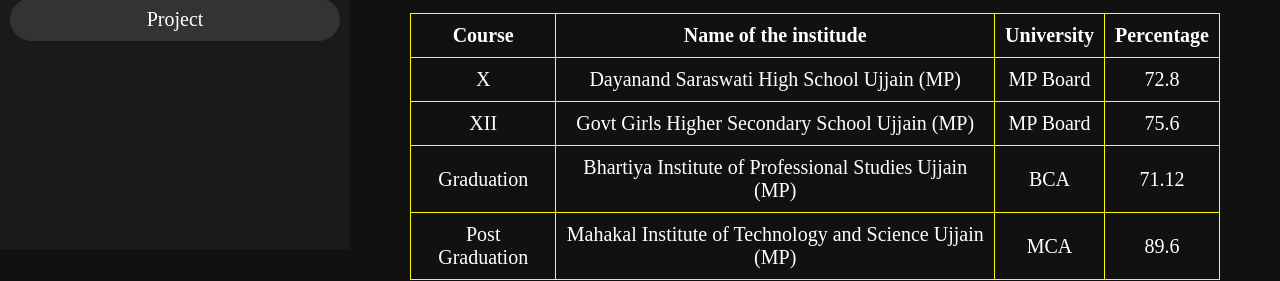
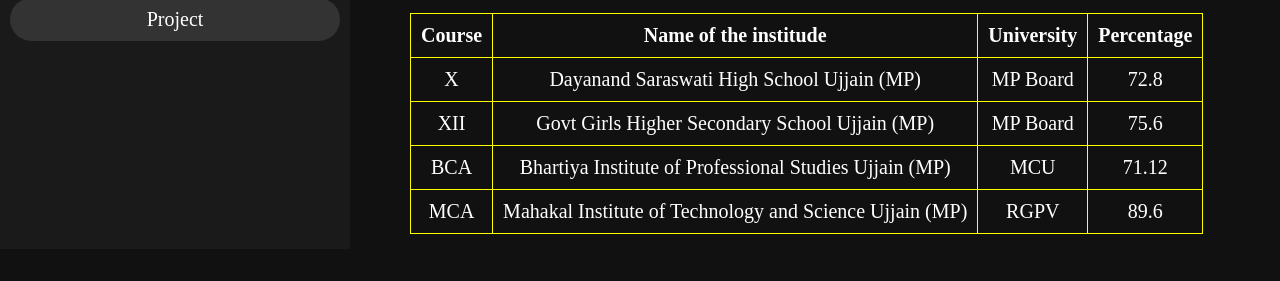
Before and after one commit to kritidisawal/kriti.github.io, a plain HTML site: page index.html in a window 1280 px wide. Shown: the part 551-832 px from the top of the page. Drawn offline with Linux system fonts and the light colour scheme.

Commit message:
Update index.html

```diff
--- a/index.html
+++ b/index.html
@@ -58,15 +58,15 @@
             <td>75.6</td>
         </tr>
         <tr>
-            <td>Graduation</td>
+            <td>BCA</td>
             <td>Bhartiya Institute of Professional Studies Ujjain (MP)</td>
-            <td>BCA</td>
+            <td>MCU</td>
             <td>71.12</td>
         </tr>
         <tr>
-            <td>Post Graduation</td>
+            <td>MCA</td>
             <td>Mahakal Institute of Technology and Science Ujjain (MP)</td>
-            <td>MCA</td>
+            <td>RGPV</td>
             <td>89.6</td>
         </tr>
     </table>
```
